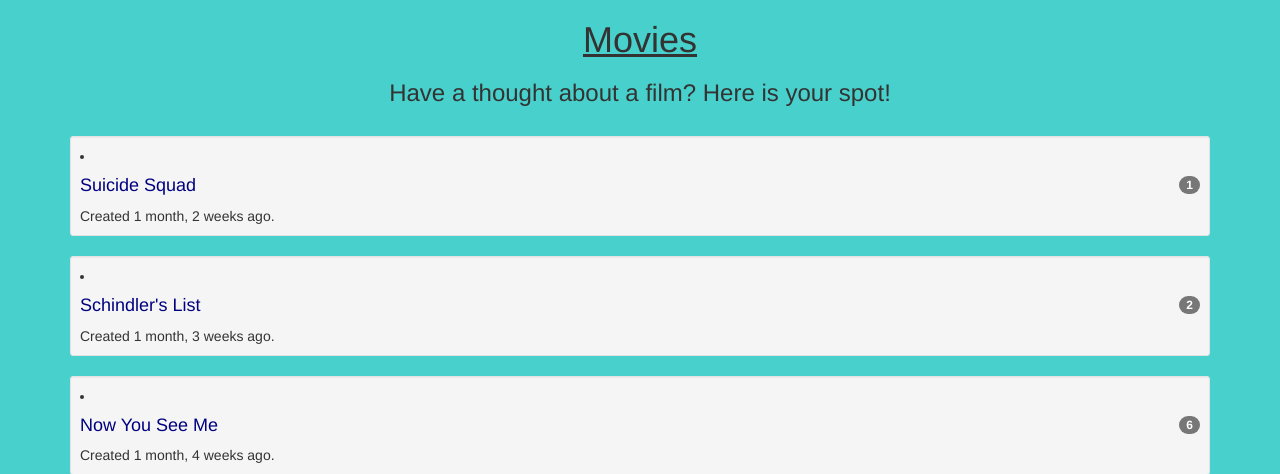
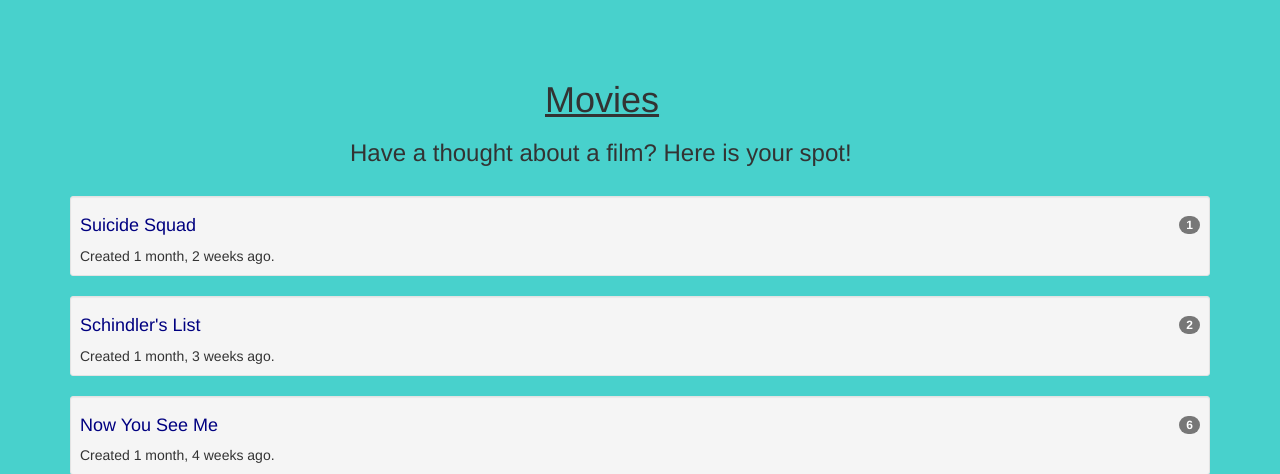
Before and after one commit to rallen0150/reddit_lite, a Django app: page /subreddit/1/ in a window 1280 px wide. Shown: the part 50-524 px from the top of the page. Run offline with Django 3.2, Linux system fonts and the light colour scheme; data comes from the database, SQL or seed files in the repository; both versions use the stored data as it was after the commit; some libraries are stand-ins or nearby versions.

Commit message:
styling it back up again

```diff
--- a/templates/app/subreddit_detail.html
+++ b/templates/app/subreddit_detail.html
@@ -1,14 +1,19 @@
 {% extends 'base.html' %}
 {% block content %}
 {% if request.user.is_authenticated %}
-  <a href="{% url 'subreddit_update_view' object.id %}">Update Subreddit</a> <br>
-  <a href="{% url 'post_create_view' object.id %}">Create Post</a>
+  <div class="col-md-2">
+    <div class="well well-sm">
+      <a href="{% url 'subreddit_update_view' object.id %}">Update Subreddit</a> <br>
+      <a href="{% url 'post_create_view' object.id %}">Create Post</a>
+    </div>
+  </div>
 {% endif %}
+<br><br>
 <h1 class="title">{{ object }}</h1>
-<h3 class="title">{{ object.description }}</h3> <br>
+<h3 class="subtitle">{{ object.description }}</h3> <br>
 {% for post in object.get_recent %}
   <div class="well well-sm">
-      <li><h4><a href="{% url 'post_detail_view' post.id %}">{{ post }} <span class="badge">{{ post.post_count }}</span></a></h4></li>
+      <h4><a href="{% url 'post_detail_view' post.id %}">{{ post }} <span class="badge">{{ post.post_count }}</span></a></h4>
       Created {{ post.post_created|timesince }} ago.
   </div>
 {% endfor %}
--- a/templates/base.html
+++ b/templates/base.html
@@ -11,20 +11,16 @@
       body {
         background-color: #48D1CC;
       }
-
       a:hover {
         color: black;
       }
-
       h1 {
         position: relative;
         text-decoration: underline;
       }
-
       .panel-body {
         padding: 1em;
       }
-
       a {
         color: navy;
       }
@@ -35,7 +31,10 @@
         text-align: center;
       }
       .title {
-        text-align: center;
+        padding-left: 475px;
+      }
+      .subtitle {
+        padding-left: 280px;
       }
     </style>
   </head>
```
Also changed, not shown: db.sqlite3.
